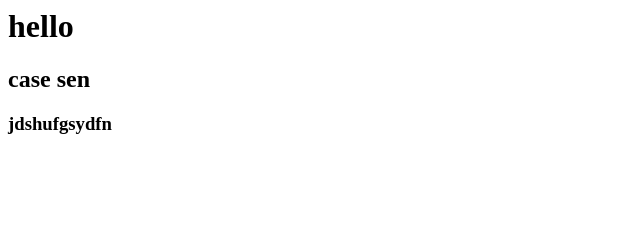
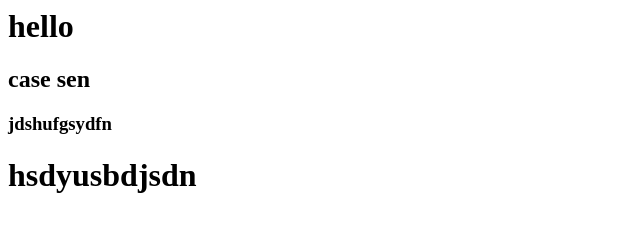
Before and after one commit to MUTKIRI/Testing-Repo, a plain HTML site: page index.html in a window 1280 px wide. Shown: the whole page, without its empty margins (0-640 px from the left). Drawn offline with Linux system fonts and the light colour scheme.

Commit message:
new update

```diff
--- a/index.html
+++ b/index.html
@@ -2,3 +2,4 @@
 <h2>case sen</h2>
 <centre><h3>jdshufgsydfn</h3></centre>
 <!--hdbvhjdfvjdsjkfvn-->
+<h1>hsdyusbdjsdn</h1>
```
